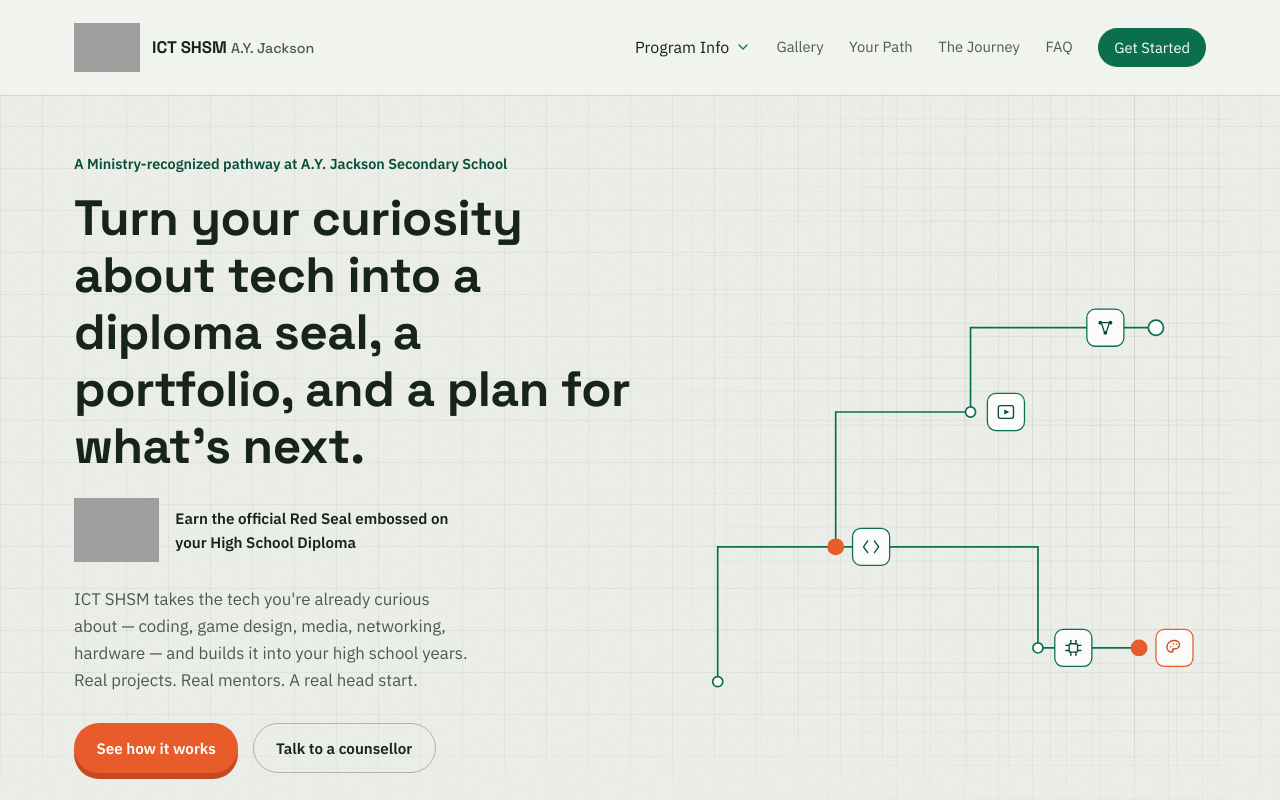
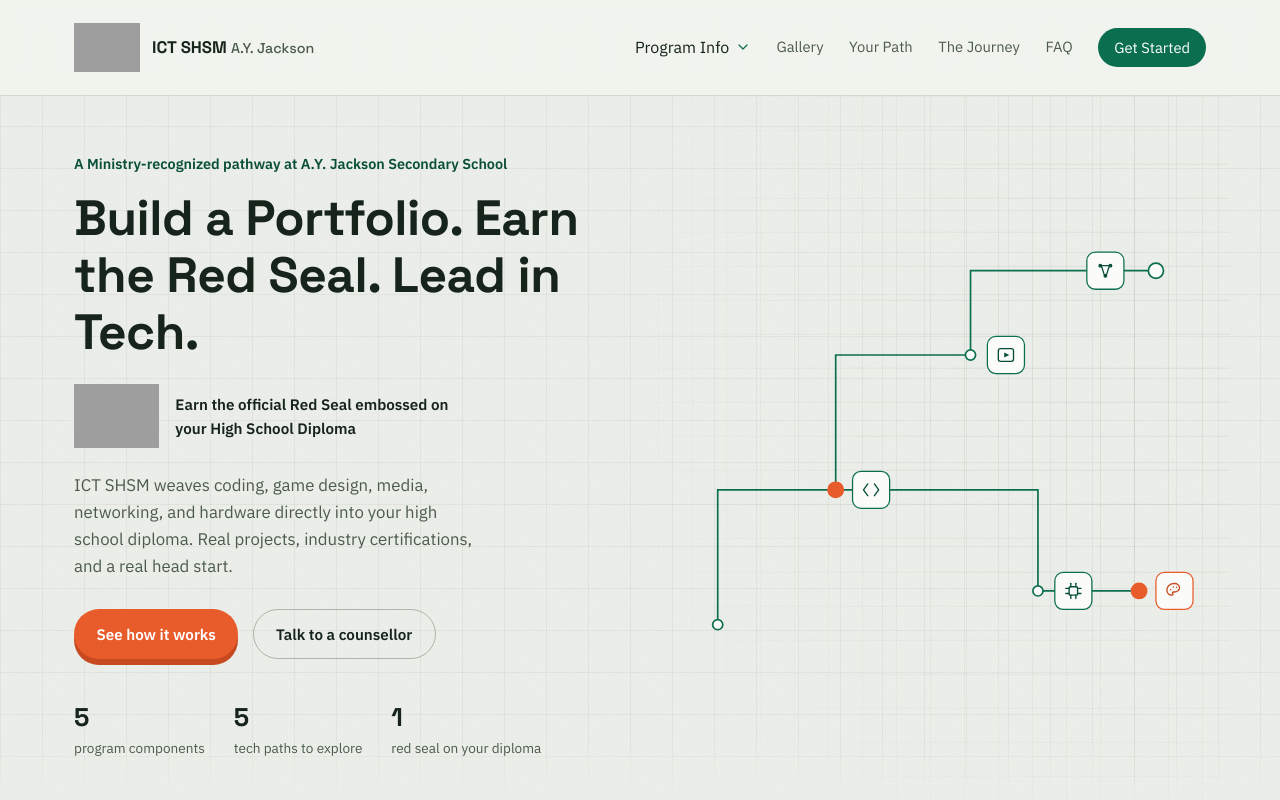
Before and after one commit to 219847/bounty-hunt, a plain HTML site: page index.html in a window 1280 px wide. Shown: the top 800 px of the page. Drawn offline with Linux system fonts and the light colour scheme; grey boxes are pictures that could not be loaded.

Commit message:
Revise hero title and description for clarity
Updated the hero section text to enhance clarity and impact.

```diff
--- a/index.html
+++ b/index.html
@@ -115,12 +115,12 @@
     <div class="hero-signals" aria-hidden="true" id="heroSignals"></div>
     <div class="hero-inner">
       <p class="hero-context">A Ministry-recognized pathway at A.Y. Jackson Secondary School</p>
-      <h1 class="hero-title">Turn your curiosity about tech into a diploma seal, a portfolio, and a plan for what's next.</h1>
+      <h1 class="hero-title">Build a Portfolio. Earn the Red Seal. Lead in Tech.</h1>
       <div style="display: flex; align-items: center; justify-content: left; gap: 1rem; margin: 1.5rem 0;">
   <img src="https://u.cubeupload.com/219847/shsmlogo.png" alt="Ontario SHSM Red Seal" style="height: 64px; width: auto;" />
   <span style="font-weight: 600; font-size: 0.95rem; max-width: 280px; text-align: left;">Earn the official Red Seal embossed on your High School Diploma</span>
 </div>
-      <p class="hero-sub">ICT SHSM takes the tech you're already curious about — coding, game design, media, networking, hardware — and builds it into your high school years. Real projects. Real mentors. A real head start.</p>
+      <p class="hero-sub">ICT SHSM weaves coding, game design, media, networking, and hardware directly into your high school diploma. Real projects, industry certifications, and a real head start.</p>
       <div class="hero-actions">
         <a href="#what-is" class="btn btn-primary">See how it works</a>
         <a href="#contact" class="btn btn-ghost">Talk to a counsellor</a>
```
